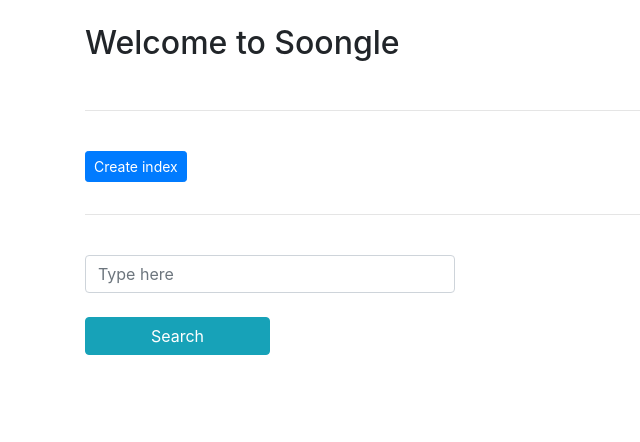
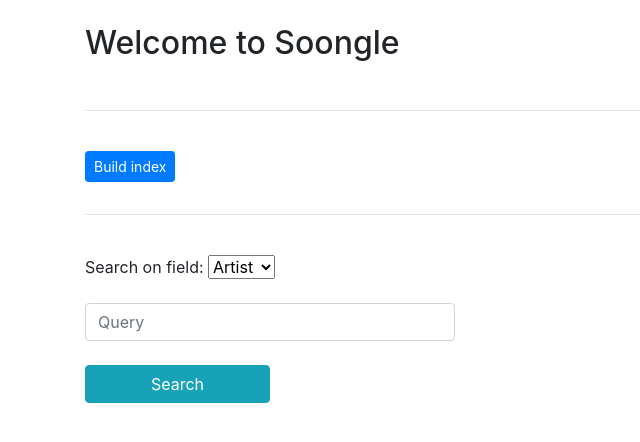
Before and after one commit to zezosarg/Soongle, a Spring app: template src/main/resources/templates/home.html in a window 1280 px wide. Shown: the top 442 px of the page, without its empty margins (0-640 px from the left). Run offline with Thymeleaf, Linux system fonts and the light colour scheme; the template is opened without the code that fills it, so the values that code supplies are empty; some libraries are stand-ins or nearby versions.

Commit message:
improved front end

```diff
--- a/src/main/java/com/uoi/soongle/service/SoongleService.java
+++ b/src/main/java/com/uoi/soongle/service/SoongleService.java
@@ -32,7 +32,6 @@ import com.opencsv.CSVReader;
 @Service
 public class SoongleService {
 
-	//@Autowired
 	private StandardAnalyzer analyzer;
 	private Directory index;
 
@@ -53,7 +52,7 @@ public class SoongleService {
         return documents;	//TODO DON'T allow duplicates
     }
 
-    public void fillIndex() throws IOException {
+    public void buildIndex() throws IOException {
     	IndexWriterConfig config = new IndexWriterConfig(analyzer);
     	IndexWriter w = new IndexWriter(index, config);
     	List<List<String>> records = loadData();
--- a/src/main/resources/templates/home.html
+++ b/src/main/resources/templates/home.html
@@ -2,11 +2,9 @@
 <html xmlns:th="http://www.thymeleaf.org">
 
 <head>
-    <!-- Required meta tags -->
     <meta charset="utf-8">
     <meta name="viewport" content="width=device-width, initial-scale=1, shrink-to-fit=no">
 
-    <!-- Bootstrap CSS -->
     <link rel="stylesheet" href="https://stackpath.bootstrapcdn.com/bootstrap/4.2.1/css/bootstrap.min.css" integrity="sha384-GJzZqFGwb1QTTN6wy59ffF1BuGJpLSa9DkKMp0DgiMDm4iYMj70gZWKYbI706tWS" crossorigin="anonymous">
 
 	<title> Homepage </title>
@@ -16,22 +14,30 @@
 <body>
 <div class="container">
 
-	<br>
-
-	<h2>Welcome to Soongle</h2>
+	<br> <h2>Welcome to Soongle</h2>
 
 	<br> <hr> <br>
 
-	<a th:href="@{/createIndex}"
-		class="btn btn-primary btn-sm mb-3">
-		Create index
-	</a>
+	<a th:href="@{/buildIndex}" class="btn btn-primary btn-sm mb-3"> Build index </a>
 
 	<br> <hr> <br>
 
 	<form th:action="@{/results}"  method="post">
-		<input type="text" th:value="${sourceText}" class="form-control mb-4 col-4" placeholder="Type here" name="sourceText"/>
+
+		Search on field:
+		<select name="field" required>
+	      <!-- <option value="">Field to search on </option> -->
+	      <option value="artist">Artist</option>
+	      <option value="title">Title</option>
+	      <option value="lyrics">Lyrics</option>
+	    </select>
+
+		<br><br>
+
+		<input type="text" class="form-control mb-4 col-4" placeholder="Query" name="query"/>
+
 		<button type="submit" class="btn btn-info col-2">Search</button>
+
 	</form>
 
 </div>
```
Also changed, not shown: src/main/java/com/uoi/soongle/controller/SoongleController.java (+7 -13 lines), src/main/resources/templates/results.html (+4 -3 lines).
